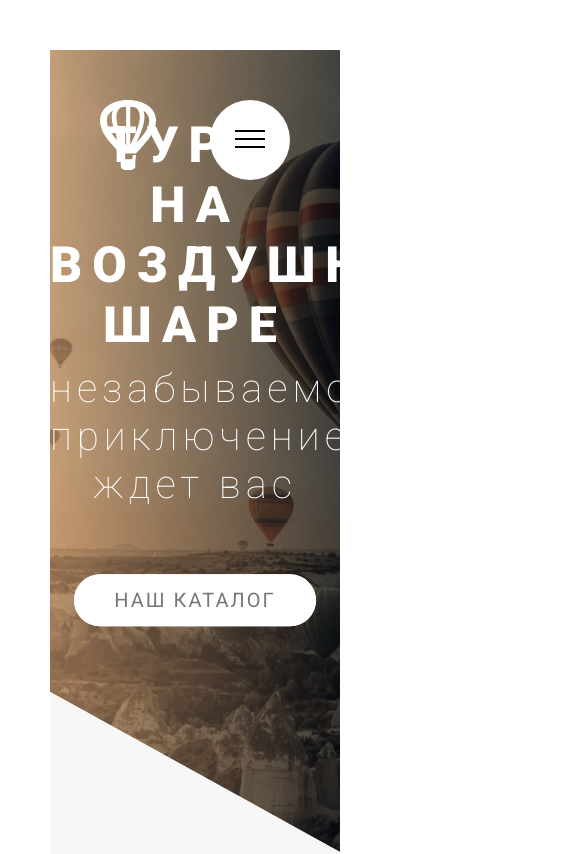
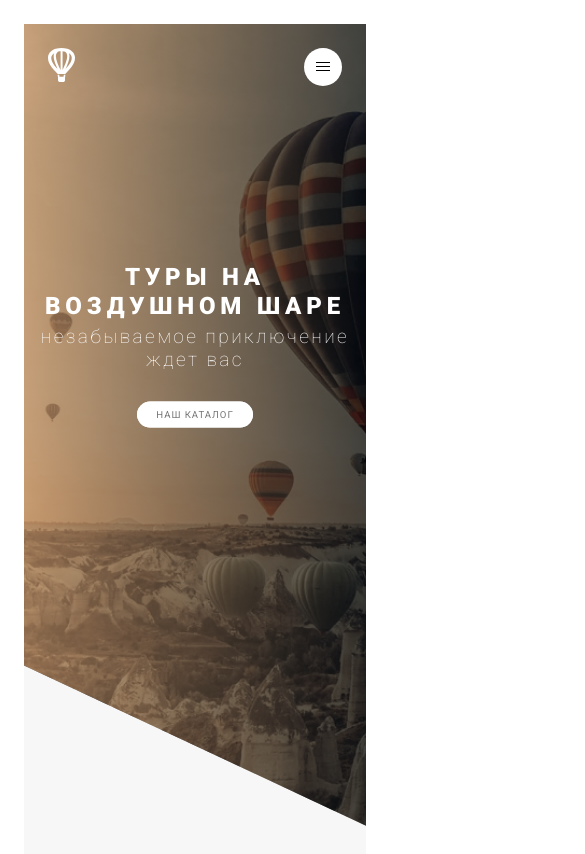
Before and after one commit to Dimitri-Igoshev/ballons, a plain HTML site: page index.html in a window 390 px wide. Shown: the top 854 px of the page, 585 px wide, since content can reach past the window. Drawn offline with Linux system fonts and the light colour scheme; files whose address does not match are found by name.

Commit message:
Adaptive Mixins

```diff
--- a/sass/abstracts/_mixins.scss
+++ b/sass/abstracts/_mixins.scss
@@ -19,3 +19,27 @@
   left: 50%;
   transform: translate(-50%, -50%);
 }
+
+
+@mixin respond($breakpoint) {
+  @if $breakpoint == phone {
+    @media (max-width: 600px) {
+      @content;
+    }
+  }
+  @if $breakpoint == tab-port {
+    @media (max-width: 900px) {
+      @content;
+    }
+  }
+  @if $breakpoint == lab-land {
+    @media (max-width: 1200px) {
+      @content;
+    }
+  }
+  @if $breakpoint == big-screen {
+    @media (min-width: 1800px) {
+      @content;
+    }
+  }
+}
--- a/sass/base/_base.scss
+++ b/sass/base/_base.scss
@@ -6,6 +6,19 @@
 
 html {
   font-size: 62.5%;
+
+  @include respond(tab-land) {
+    font-size: 56.25%;
+  }
+  @include respond(tab-port) {
+    font-size: 50%;
+  }
+  @include respond(phone) {
+    font-size: 30%;
+  }
+  @include respond(big-screen) {
+    font-size: 75%;
+  }
 }
 
 body {
--- a/sass/layout/_navigation.scss
+++ b/sass/layout/_navigation.scss
@@ -90,8 +90,8 @@
     margin-top: 3.8rem;
 
     &, &::before, &::after {
-      width: 30px;
-      height: 2px;
+      width: 3rem;
+      height: .2rem;
       background: $color-black;
       display: inline-block;
     }
@@ -104,20 +104,20 @@
     }
 
     &::before {
-      top: -8px;
+      top: -.8rem;
     }
 
     &::after {
-      top: 8px;
+      top: .8rem;
     }
   }
 
   &__button:hover &__icon::before {
-    top: -10px;
+    top: -1rem;
   }
 
   &__button:hover &__icon::after {
-    top: 10px;
+    top: 1rem;
   }
 
   &__toggle:checked + &__button &__icon {
```
Also changed, not shown: sass/style.css, 1 other file.
